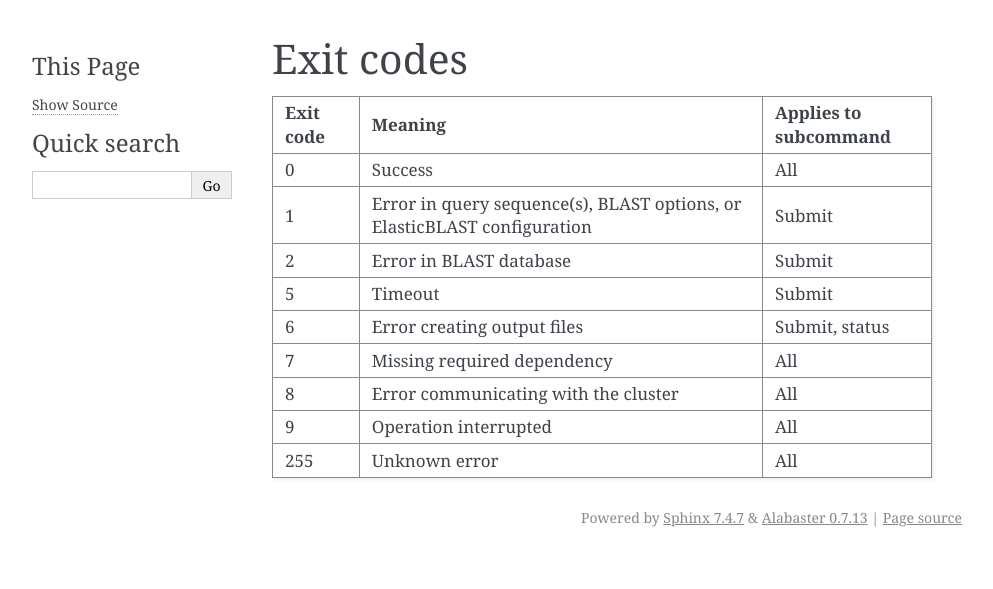
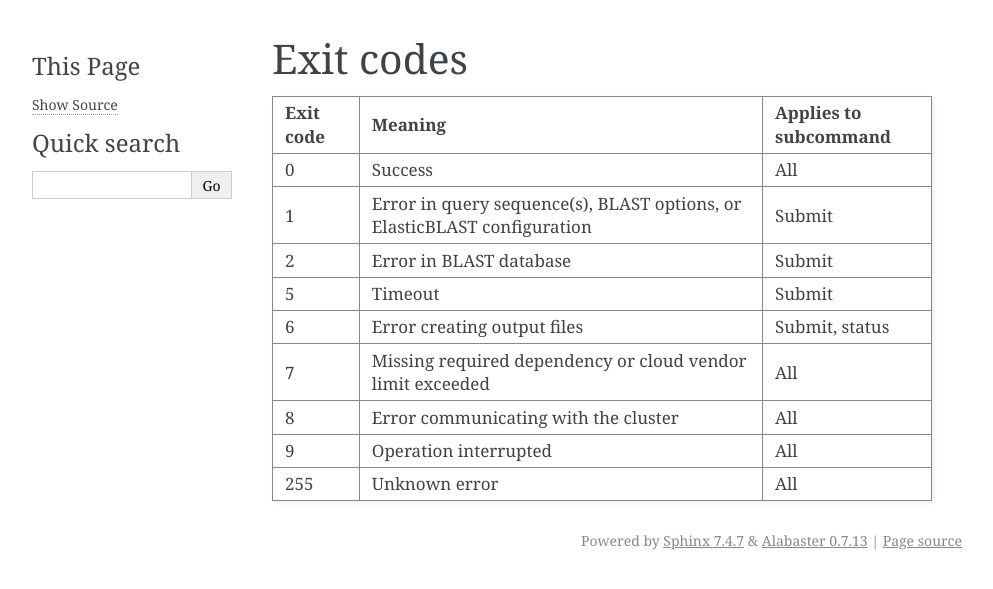
Before and after one commit to ncbi/elastic-blast-docs, a Sphinx documentation site: the page built from docs/source/exit-codes.rst, in a window 1280 px wide. Shown: the top 589 px of the page, without its empty margins (148-1141 px from the left). Built offline with Sphinx 7.4.7, drawn with Linux system fonts in a browser that asks for light colours.

Commit message:
Update exit-codes.rst

```diff
--- a/docs/source/exit-codes.rst
+++ b/docs/source/exit-codes.rst
@@ -9,7 +9,7 @@ Exit code  Meaning
 2          Error in BLAST database                                                      Submit
 5          Timeout                                                                      Submit
 6          Error creating output files                                                  Submit, status
-7          Missing required dependency                                                  All
+7          Missing required dependency or cloud vendor limit exceeded                   All
 8          Error communicating with the cluster                                         All
 9          Operation interrupted                                                        All
 255        Unknown error                                                                All
```
